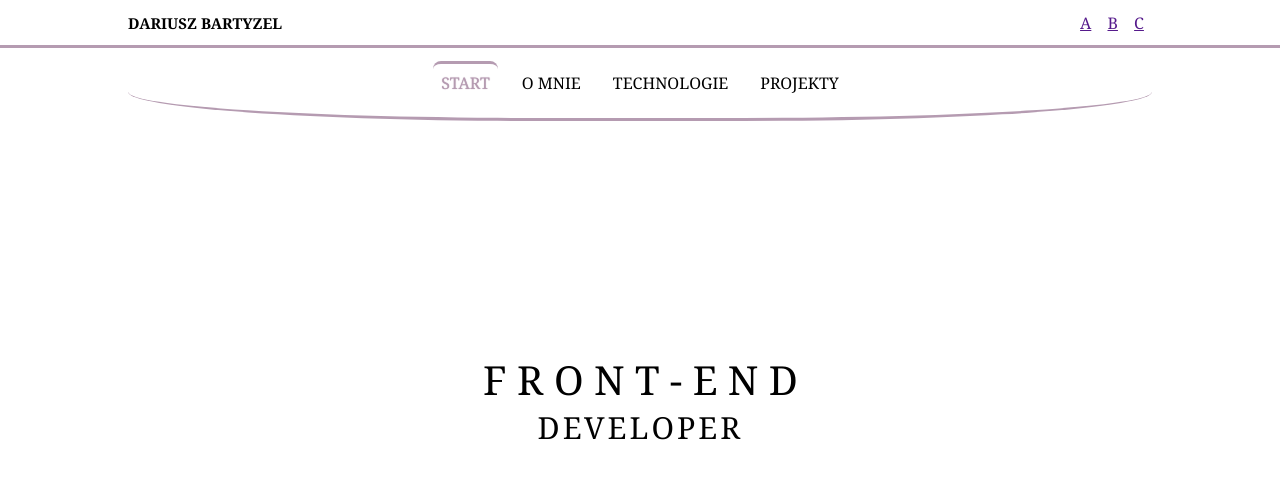
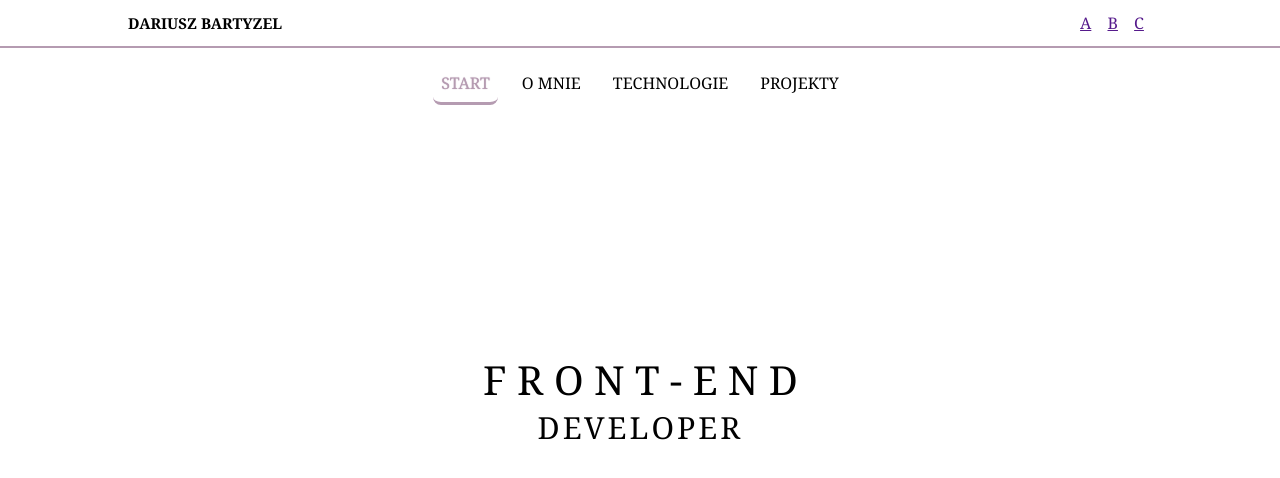
Before and after one commit to Noxtirion/Portfolio, a plain HTML site: page index.html in a window 1280 px wide. Both pictures are taken after a click on the item "START". Drawn offline with nearby package versions, Linux system fonts and the light colour scheme; a web font is replaced by a local one.

Commit message:
Update style

```diff
--- a/main.js
+++ b/main.js
@@ -11,6 +11,7 @@ const elements = {
    menuLink: document.querySelectorAll(".header__color"),
    menuNav: document.querySelector(".header__menu"),
    headContacts: document.querySelector(".header__contact"),
+   headWrapper: document.querySelector(".header__wrapper"),
    // menu buttons
    start: document.querySelector(".header__start"),
    aboutMeButton: document.querySelector(".header__about-me"),
@@ -30,6 +31,7 @@ const {
    menuLink,
    menuNav,
    headContacts,
+   headWrapper,
    start,
    aboutMeButton,
    technologiesButton,
@@ -92,9 +94,11 @@ function changeContent() {
          if (e.target !== start) {
             menuListUl.setAttribute("style", "background-color: #264d5b");
             headContacts.setAttribute("style", "background-color: #264d5b");
+            headWrapper.setAttribute("style", "background-color: #264d5b");
          } else {
             menuListUl.setAttribute("style", "background-color: #fff");
             headContacts.setAttribute("style", "background-color: #fff");
+            headWrapper.setAttribute("style", "background-color: #fff");
          }
 
          prevContent.forEach(item => {
--- a/sass/_header.scss
+++ b/sass/_header.scss
@@ -1,13 +1,16 @@
 .header {
    &__wrapper {
       @include flex-container;
+      opacity: 0;
+      animation: fadeIn 1.5s linear forwards;
       width: 100%;
       height: 4rem;
       position: fixed;
       top: 0;
       left: 0;
-      border-bottom: 3px solid $shine-color;
+      border-bottom: 2px solid $shine-color;
       z-index: 2;
+      background-color: #fff;
       @include media-query(smaller) {
          height: 3rem;
       }
@@ -101,17 +104,19 @@
       top: 4rem;
       left: 0;
       width: 100%;
-      // background-color: #fff;
+      background-color: #fff;
       transform: translateX(-100%);
       transition: transform 0.5s ease-out;
+      opacity: 0;
+      animation: fadeIn 1.5s linear forwards;
 
       ul {
          @include flex-container($flex-direction: column, $align-items: flex-end);
          list-style-type: none;
          padding: 0.5rem;
          margin: 0 auto;
-         border-right: 3px solid $shine-color;
-         border-bottom: 3px solid $shine-color;
+         border-right: 2px solid $shine-color;
+         border-bottom: 2px solid $shine-color;
 
          li {
             width: 9rem;
@@ -152,11 +157,8 @@
             @include flex-container;
             list-style-type: none;
             padding: 1rem;
-            margin: 0 auto 1rem;
-            max-width: 1024px;
-            border-bottom: 3px solid $shine-color;
-            border-right: 0;
-            border-radius: 0 0 40% 40%;
+            border: 0;
+
             li {
                width: auto;
                margin: 0.5rem;
@@ -165,18 +167,17 @@
                   color: #000;
                   padding: 0.5rem;
                   border-radius: 0.5rem;
-                  border-top: 0px solid $shine-color;
-                  transition: border-top 0.2s;
+                  transition: border-bottom 0.2s;
                }
                a:hover {
                   border-right: 0;
-                  border-top: 3px solid $shine-color;
+                  border-bottom: 3px solid $shine-color;
                   color: $shine-color;
                   text-shadow: 0 0 1px $shine-color;
                }
                .active {
                   border-right: 0;
-                  border-top: 3px solid $shine-color;
+                  border-bottom: 3px solid $shine-color;
                   color: $shine-color;
                   text-shadow: 0 0 1px $shine-color;
                }
@@ -253,3 +254,9 @@
       }
    }
 }
+
+@keyframes fadeIn {
+   100% {
+      opacity: 1;
+   }
+}
```
Also changed, not shown: css/style.css, 1 other file.
